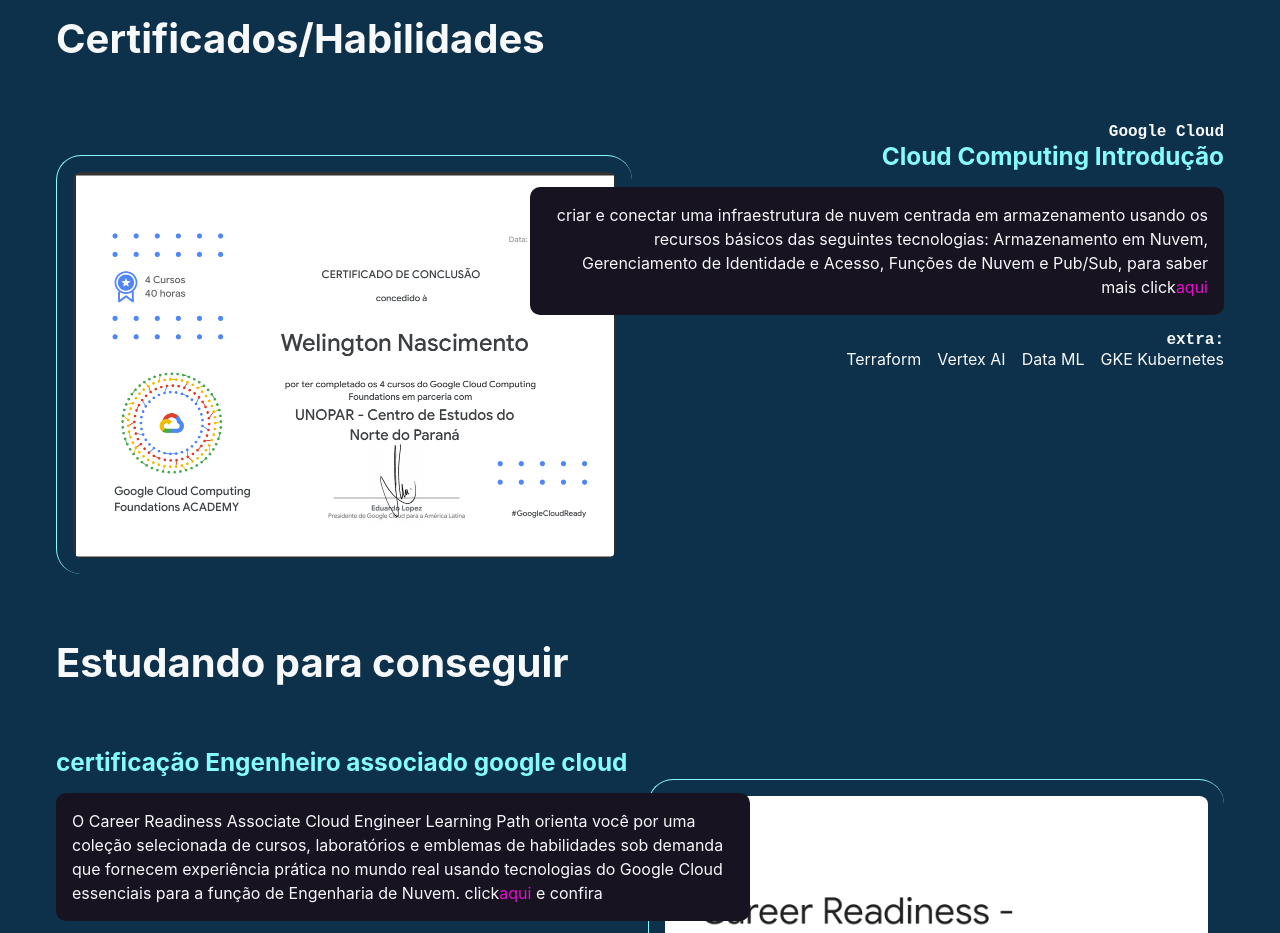
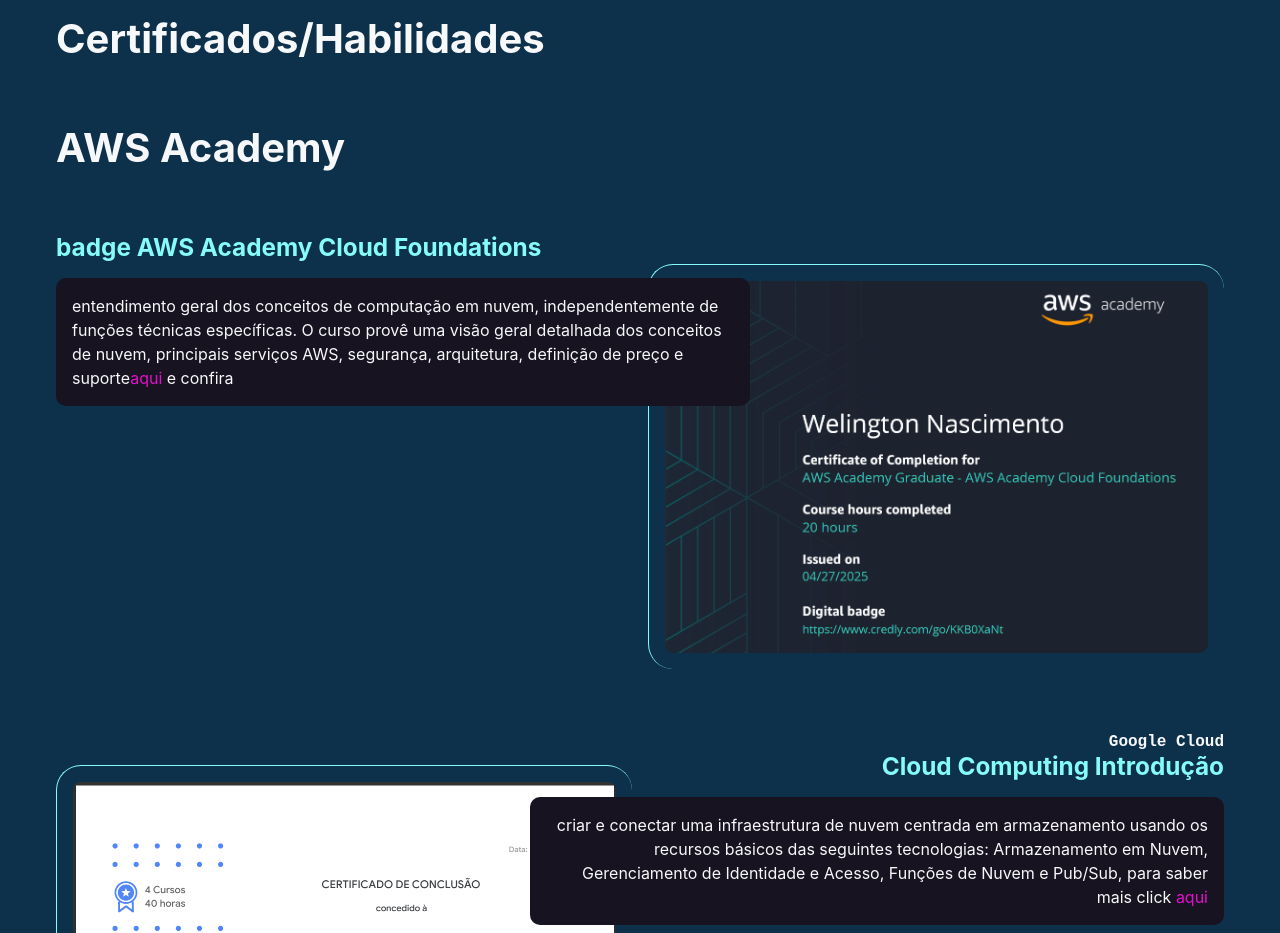
Before and after one commit to WellsJhones/react-my-page, a React (Create React App) app: page /curriculum in a window 1280 px wide. Shown: the part 680-1613 px from the top of the page. Built offline with nearby package versions, Linux system fonts and the light colour scheme; a web font is replaced by a local one.

Commit message:
few changes

```diff
--- a/src/pages/Curriculum.jsx
+++ b/src/pages/Curriculum.jsx
@@ -52,6 +52,24 @@
             <div className="section-dkblue">
                 <section id="projects">
                     <h2>Certificados/Habilidades</h2>
+
+          <h2>AWS Academy </h2>
+           <article class="reverse">
+            <div class="text">
+              <h3>badge AWS Academy Cloud Foundations</h3>
+              <p class="blackbox">
+               entendimento geral dos conceitos de computação em nuvem, independentemente de funções técnicas específicas. O curso provê uma visão geral detalhada dos conceitos de nuvem, principais serviços AWS, segurança, arquitetura, definição de preço e suporte
+                <a href="https://aws.amazon.com/certification/certified-cloud-practitioner/"
+                  >aqui</a
+                > e confira
+              </p>
+            </div>
+            <img
+              src="assets/certificados/aws.png"
+              alt="Screenshot of the Wall of Wonder."
+            />
+
+          </article>
           <article>
             <div class="text">
               <h4>Google Cloud</h4>
@@ -59,7 +77,7 @@
               <p class="blackbox">
                  criar e conectar uma infraestrutura de nuvem centrada em armazenamento usando os recursos básicos das seguintes tecnologias: Armazenamento em Nuvem, Gerenciamento de Identidade e Acesso, Funções de Nuvem e Pub/Sub, para saber mais click
                 <a href="https://www.cloudskillsboost.google/"
-                  >aqui</a
+                  > aqui</a
                 >
               </p>
               <h4>extra:</h4>
```
Also changed, not shown: public/assets/certificados/aws.png (added), public/favicon.svg (added).
